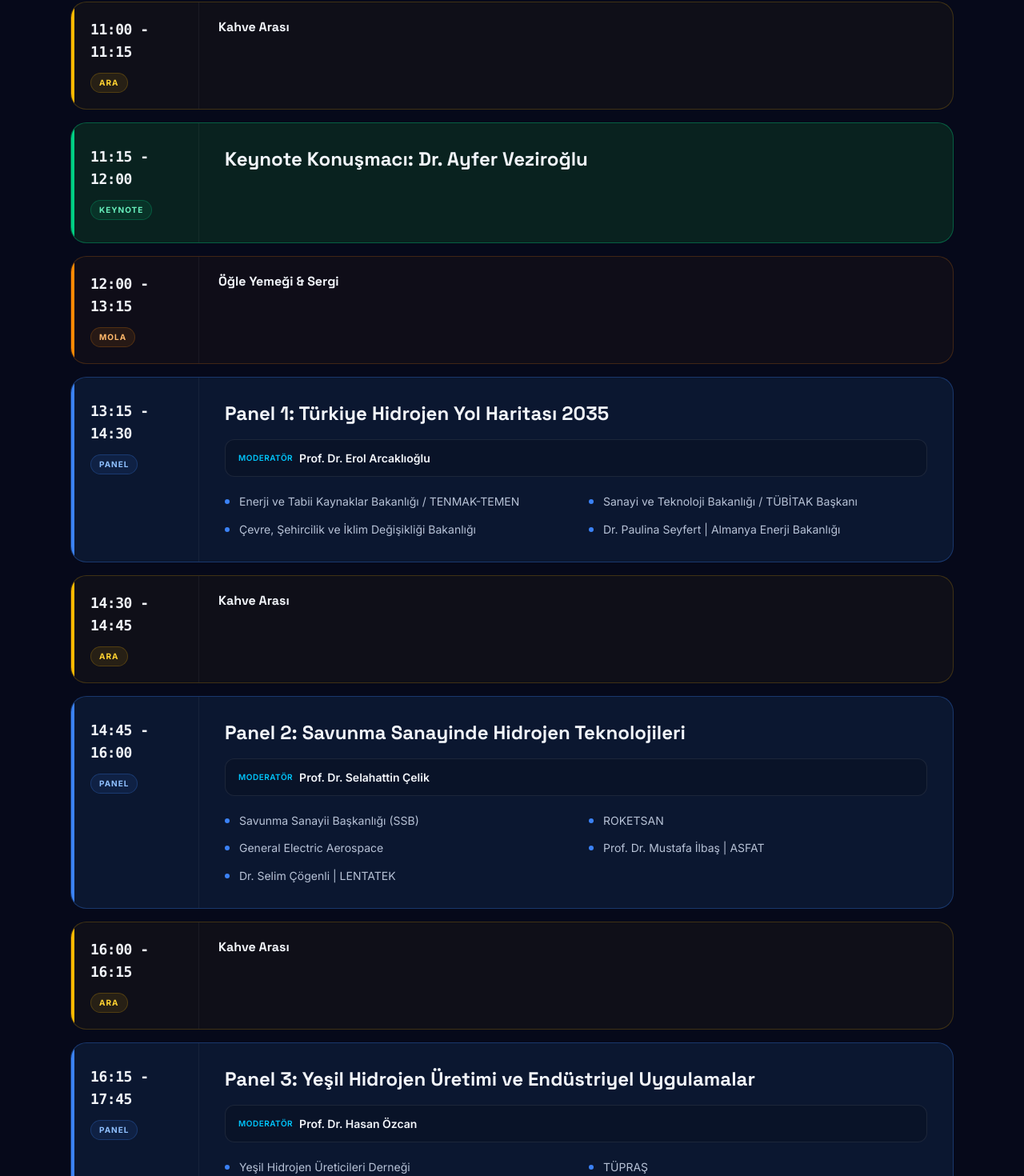
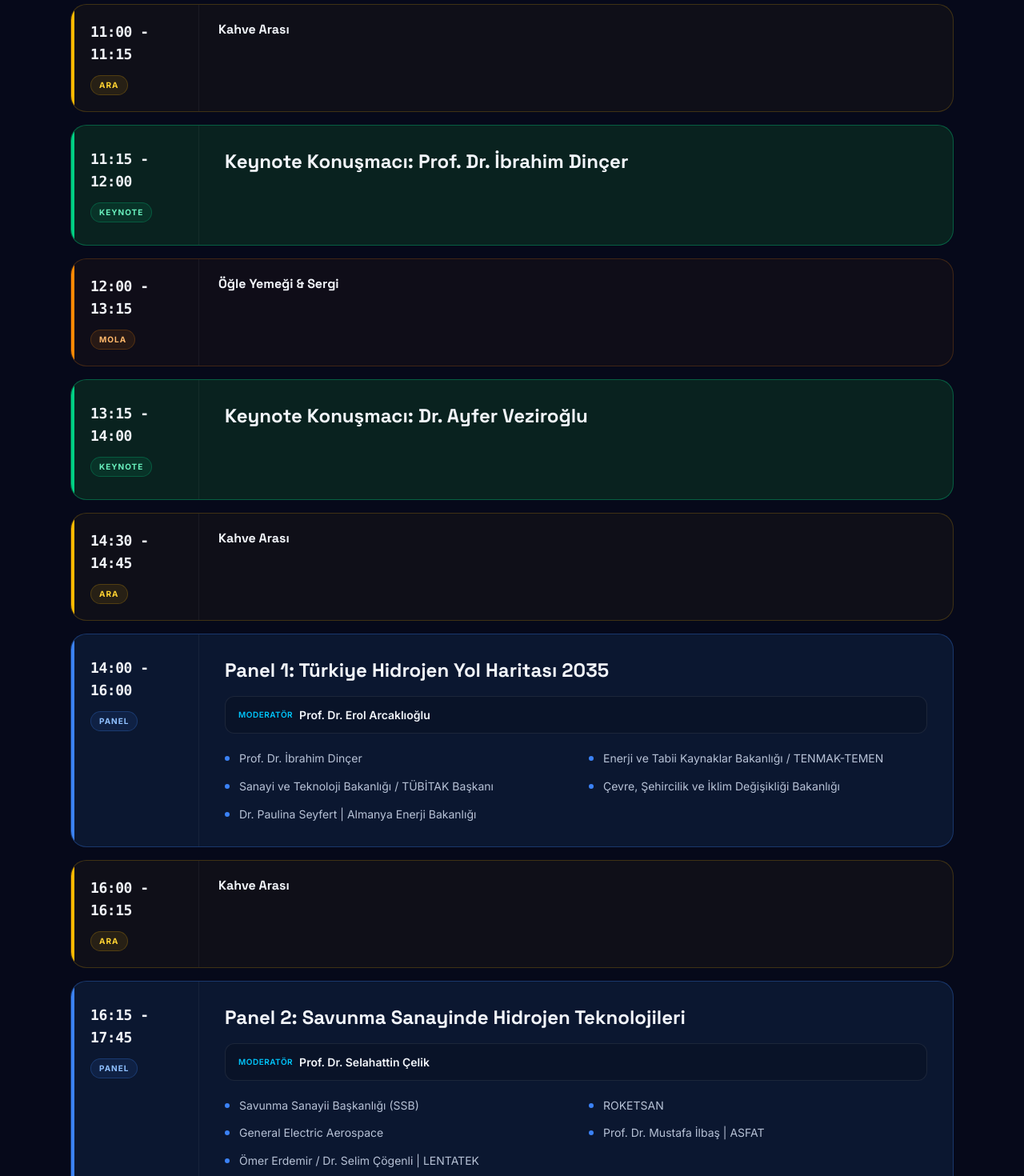
Before and after one commit to turkesdedeci/h2zirve, a Next.js app: page / in a window 1280 px wide. Shown: the part 3057-4527 px from the top of the page at 80% size. Built offline with nearby package versions, Linux system fonts and the light colour scheme.

Commit message:
Update draft program and speakers

```diff
--- a/src/components/Program.tsx
+++ b/src/components/Program.tsx
@@ -37,31 +37,38 @@ const day1: Session[] = [
       "Prof. Dr. Selahattin Çelik - AYBÜ H2TEAM (10 dk)",
       "Oğuzhan Akyener - TESPAM Başkanı (10 dk)",
       "Prof. Dr. Ali Cengiz Köseoğlu - AYBÜ Rektörü (15 dk)",
-      "Enerji Bakanı (Tensipleri ile) / Bakan Yardımcısı / TENMAK Başkanı (15 dk)",
+      "Enerji Bakanı / Bakan Yardımcısı / TENMAK Başkanı (15 dk)",
     ],
   },
   { time: "11:00 - 11:15", type: "break", title: "Kahve Arası" },
   {
     time: "11:15 - 12:00",
     type: "keynote",
-    title: "Keynote Konuşmacı: Dr. Ayfer Veziroğlu",
+    title: "Keynote Konuşmacı: Prof. Dr. İbrahim Dinçer",
   },
   { time: "12:00 - 13:15", type: "lunch", title: "Öğle Yemeği & Sergi" },
   {
-    time: "13:15 - 14:30",
+    time: "13:15 - 14:00",
+    type: "keynote",
+    title: "Keynote Konuşmacı: Dr. Ayfer Veziroğlu",
+  },
+  { time: "14:30 - 14:45", type: "break", title: "Kahve Arası" },
+  {
+    time: "14:00 - 16:00",
     type: "panel",
     title: "Panel 1: Türkiye Hidrojen Yol Haritası 2035",
     moderator: "Prof. Dr. Erol Arcaklıoğlu",
     speakers: [
+      "Prof. Dr. İbrahim Dinçer",
       "Enerji ve Tabii Kaynaklar Bakanlığı / TENMAK-TEMEN",
       "Sanayi ve Teknoloji Bakanlığı / TÜBİTAK Başkanı",
       "Çevre, Şehircilik ve İklim Değişikliği Bakanlığı",
       "Dr. Paulina Seyfert | Almanya Enerji Bakanlığı",
     ],
   },
-  { time: "14:30 - 14:45", type: "break", title: "Kahve Arası" },
+  { time: "16:00 - 16:15", type: "break", title: "Kahve Arası" },
   {
-    time: "14:45 - 16:00",
+    time: "16:15 - 17:45",
     type: "panel",
     title: "Panel 2: Savunma Sanayinde Hidrojen Teknolojileri",
     moderator: "Prof. Dr. Selahattin Çelik",
@@ -70,21 +77,7 @@ const day1: Session[] = [
       "ROKETSAN",
       "General Electric Aerospace",
       "Prof. Dr. Mustafa İlbaş | ASFAT",
-      "Dr. Selim Çögenli | LENTATEK",
-    ],
-  },
-  { time: "16:00 - 16:15", type: "break", title: "Kahve Arası" },
-  {
-    time: "16:15 - 17:45",
-    type: "panel",
-    title: "Panel 3: Yeşil Hidrojen Üretimi ve Endüstriyel Uygulamalar",
-    moderator: "Prof. Dr. Hasan Özcan",
-    speakers: [
-      "Yeşil Hidrojen Üreticileri Derneği",
-      "TÜPRAŞ",
-      "GM Hidrojen Vadisi",
-      "Prof. Dr. Yüksel Kaplan",
-      "TÜBİTAK MAM",
+      "Ömer Erdemir / Dr. Selim Çögenli | LENTATEK",
     ],
   },
   {
@@ -108,8 +101,16 @@ const day2: Session[] = [
   },
   {
     time: "09:30 - 10:15",
-    type: "keynote",
-    title: "Keynote Konuşmacı: Prof. Dr. İbrahim Dinçer",
+    type: "panel",
+    title: "Panel 3: Yeşil Hidrojen Üretimi ve Endüstriyel Uygulamalar",
+    moderator: "Prof. Dr. Hasan Özcan",
+    speakers: [
+      "Yeşil Hidrojen Üreticileri Derneği",
+      "TÜPRAŞ",
+      "GM Hidrojen Vadisi",
+      "Prof. Dr. Yüksel Kaplan",
+      "TÜBİTAK MAM",
+    ],
   },
   { time: "10:15 - 10:45", type: "break", title: "Kahve Arası & Sergi" },
   {
@@ -133,7 +134,7 @@ const day2: Session[] = [
     speakers: [
       "Ankara Kalkınma Ajansı / Kalkınma Bankası / Yatırım fonu",
       "TÜBİTAK Uzmanı",
-      "Prof. Dr. İbrahim Dinçer",
+      "Akademi",
       "Sanayi Ar-Ge merkezi + Teknoloji / startup firması",
     ],
   },
@@ -246,7 +247,8 @@ export default function Program() {
             İki günlük program
           </h2>
           <p className="mx-auto mt-4 max-w-2xl text-h2-body leading-relaxed text-h2-ink-2">
-            Oturum saatlerini, moderatörleri ve konuşmacıları gün bazında inceleyin.
+            30.06.2026 tarihli taslak programı, oturum saatleri, moderatörler ve konuşmacılarla
+            birlikte gün bazında inceleyin.
           </p>
         </div>
 
--- a/src/components/Speakers.tsx
+++ b/src/components/Speakers.tsx
@@ -10,23 +10,22 @@ type Speaker = {
 
 const speakers: Speaker[] = [
   {
+    name: "Prof. Dr. İbrahim Dinçer",
+    role: "Keynote Konuşmacı - 1. Gün",
+    affiliation: "Türkiye Hidrojen Yol Haritası 2035",
+    initials: "İD",
+    photo: "/speakers/ibrahim-dincer-2026-shoulders.png",
+  },
+  {
     name: "Dr. Ayfer Veziroğlu",
-    role: "Keynote Konuşmacı — 1. Gün",
-    affiliation: "International Association for Hydrogen Energy (IAHE) Başkanı",
+    role: "Keynote Konuşmacı - 1. Gün",
+    affiliation: "International Association for Hydrogen Energy (IAHE)",
     initials: "AV",
     photo: "/speakers/ayfer-veziroglu-iahe-2026-clear-up.png",
   },
   {
-    name: "Prof. Dr. İbrahim Dinçer",
-    role: "Keynote Konuşmacı — 2. Gün",
-    affiliation:
-      "Hydrogen Technologies Association Başkanı · Ontario Tech Üniversitesi · Yıldız Teknik Üniversitesi",
-    initials: "İD",
-    photo: "/speakers/ibrahim-dincer-2026-shoulders.png",
-  },
-  {
     name: "Prof. Dr. Selahattin Çelik",
-    role: "Açılış Konuşması · Panel 2 Moderatörü",
+    role: "Açılış Konuşması - Panel 2 Moderatörü",
     affiliation: "AYBÜ H2TEAM",
     initials: "SÇ",
     photo: "/speakers/selahattin-celik.jpg",
@@ -55,14 +54,14 @@ const speakers: Speaker[] = [
   {
     name: "Prof. Dr. Hasan Özcan",
     role: "Panel 3 Moderatörü",
-    affiliation: "Yeşil Hidrojen Üretimi",
+    affiliation: "Yeşil Hidrojen Üretimi ve Endüstriyel Uygulamalar",
     initials: "HÖ",
     photo: "/speakers/hasan-ozcan.jpg",
   },
   {
-    name: "Dr. Pauline Seyfert",
+    name: "Dr. Paulina Seyfert",
     role: "Panel 1 Konuşmacısı",
-    affiliation: "Adlera Group",
+    affiliation: "Almanya Enerji Bakanlığı",
     initials: "PS",
     photo: "/speakers/pauline-seyfert.jpg",
   },
@@ -76,14 +75,14 @@ const speakers: Speaker[] = [
   {
     name: "Dr. Selim Çögenli",
     role: "Panel 2 Konuşmacısı",
-    affiliation: "LENTATEK",
+    affiliation: "LENTATEK - Ömer Erdemir ile birlikte",
     initials: "SÇ",
     photo: "/speakers/selim-cogenli-linkedin.jpg",
   },
   {
     name: "Prof. Dr. Yüksel Kaplan",
-    role: "Konuşmacı",
-    affiliation: "Türkiye Hidrojen Zirvesi 2026",
+    role: "Panel 3 Konuşmacısı",
+    affiliation: "Yeşil Hidrojen Üretimi ve Endüstriyel Uygulamalar",
     initials: "YK",
     photo: "/speakers/yuksel-kaplan.jpg",
   },
@@ -147,7 +146,7 @@ export default function Speakers() {
         <div className="mb-14 grid items-end gap-6 lg:grid-cols-[1fr_auto]">
           <div>
             <span className="font-display text-h2-small font-semibold uppercase tracking-[0.22em] text-h2-cyan">
-              Alanında Öncü İsimler
+              Alanında öncü isimler
             </span>
             <h2 className="mt-3 max-w-3xl font-display text-h2-h1 font-bold leading-tight text-h2-ink-1">
               Hidrojenin geleceğine yön veren konuşmacılar
@@ -155,7 +154,7 @@ export default function Speakers() {
           </div>
           <p className="max-w-md text-h2-small leading-relaxed text-h2-ink-2 lg:pb-2">
             Akademi, kamu ve sanayiden gelen konuşmacılar; keynote oturumları ve
-            tematik panellerle iki günlük programı şekillendiriyor.
+            tematik panellerle 30.06.2026 tarihli taslak programı şekillendiriyor.
           </p>
         </div>
 
```
